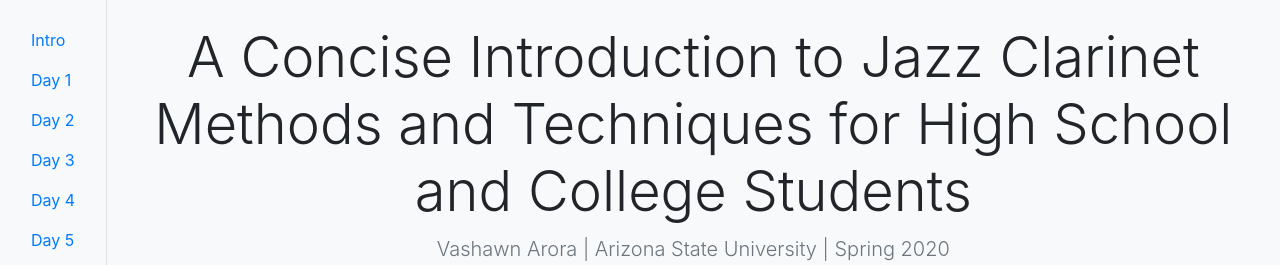
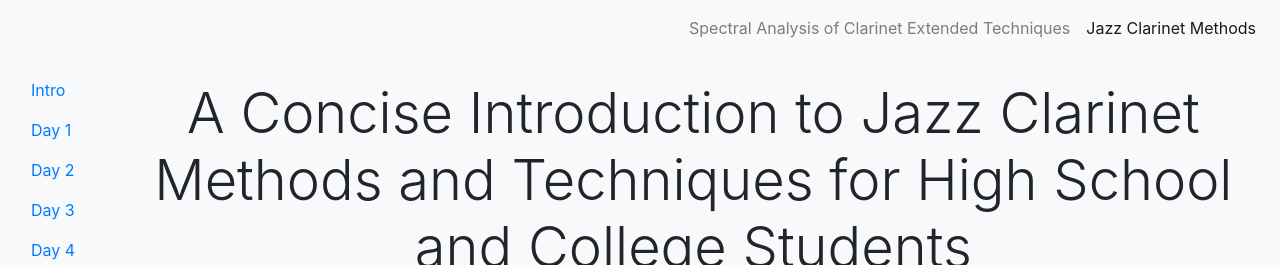
Before and after one commit to debashisbiswas/vashawn-analysis-website, a plain HTML site: page public/daily-jazz.html in a window 1280 px wide. Shown: the top 265 px of the page. Drawn offline with nearby package versions, Linux system fonts and the light colour scheme; some packages are replaced by stand-ins of ours.

Commit message:
added navbar

```diff
--- a/public/daily-jazz-styles.css
+++ b/public/daily-jazz-styles.css
@@ -5,7 +5,7 @@ body
 
 ul.nav-pills
 {
-	top: 20px;
+	top: 70px;
 	position: fixed;
 }
 
--- a/public/daily-jazz.html
+++ b/public/daily-jazz.html
@@ -19,9 +19,21 @@
     <script defer src="/__/firebase/init.js"></script>
 </head>
 <body data-spy="scroll" data-offset="1" data-target="#verticalScrollspy" class="bg-light">
+    <nav class="navbar navbar-expand-lg navbar-light bg-light">
+        <button class="navbar-toggler" type="button" data-toggle="collapse" data-target="#navbarNavAltMarkup" aria-controls="navbarNavAltMarkup" aria-expanded="false" aria-label="Toggle navigation">
+            <span class="navbar-toggler-icon"></span>
+        </button>
+        <div class="collapse navbar-collapse" id="navbarNavAltMarkup">
+            <div class="navbar-nav ml-auto">
+                <a class="nav-item nav-link" href="/index.html">Spectral Analysis of Clarinet Extended Techniques</a>
+                <a class="nav-item nav-link active" href="javascript:void(0)">Jazz Clarinet Methods<span class="sr-only">(current)</span></a>
+            </div>
+        </div>
+    </nav>
+
     <div class="container-fluid">
         <div class="row">
-            <nav class="col-1 border-right" id="verticalScrollspy">
+            <nav class="col-1" id="verticalScrollspy">
                 <ul class="nav flex-column nav-pills">
                     <li class="nav-item"><a class="nav-link active" href="#intro">Intro</a></li>
                     <li class="nav-item"><a class="nav-link" href="#day1">Day 1</a></li>
```
Also changed, not shown: public/index.html (+12 -0 lines).
